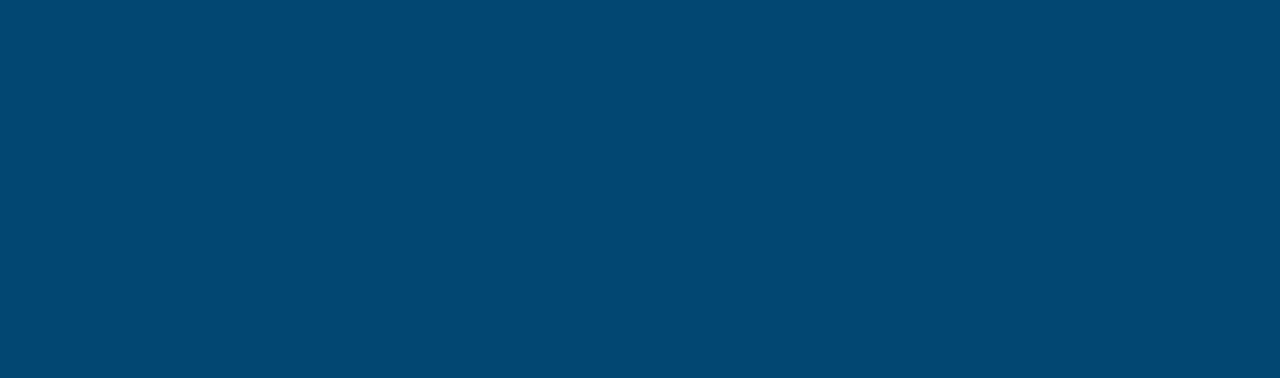
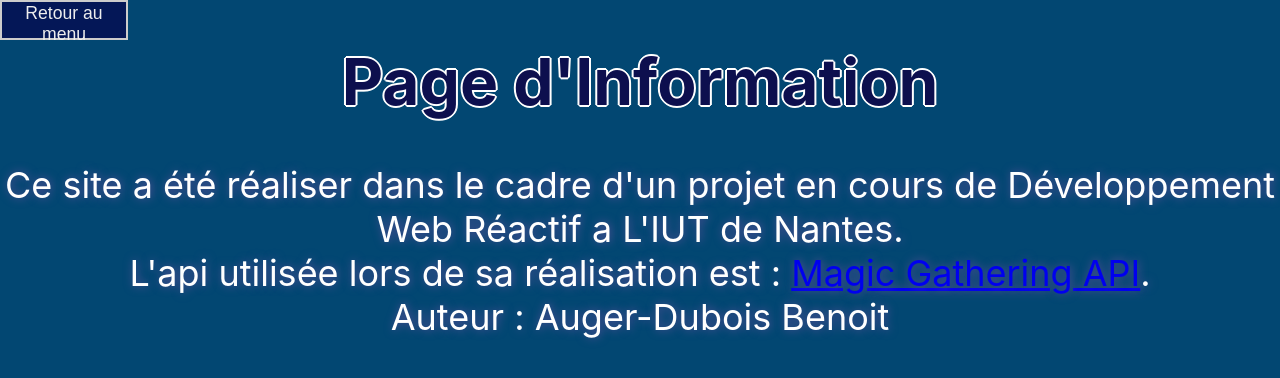
Before and after one commit to BenoitAd/FanSite-Magic-the-gathering---ReactJs, a React (Create React App) app: page /Information in a window 1280 px wide. Before the commit this address had no page. Shown: the top 378 px of the page. Built offline with nearby package versions, Linux system fonts and the light colour scheme.

Commit message:
final commit

```diff
--- a/src/App.css
+++ b/src/App.css
@@ -141,6 +141,29 @@ body { background:#024772; padding:2em; }
   cursor: pointer;
 }
 
+.p{
+  font-size: 225%;
+  text-shadow: rgb(93, 80, 155) 1px 0 10px;
+  text-align: center;
+  color: rgb(255, 255, 255);
+}
+
+
+.button4{
+  width:40%;
+  background-color: #041757;
+  border: 2px double #cccccc;
+  color: #eeeeee;
+  text-align: center;
+  font-size: 110%;
+  padding: 1%;
+  -webkit-transition: all 0.5s;
+  -moz-transition: all 0.5s;
+  -o-transition: all 0.5s;
+  transition: all 0.5s;
+  cursor: pointer;
+}
+
 .deck{
   display:flex;
   flex-direction:row;
@@ -152,6 +175,8 @@ body { background:#024772; padding:2em; }
   margin-left: 5%;
   text-shadow: 1px 1px 2px red, 0 0 1em rgb(255, 38, 0), 0 0 0.2em rgb(0, 132, 255);
   font-size: 150%;
+  height: 32px;
+  overflow: auto;
 }
 
 .title{
@@ -197,6 +222,8 @@ body { background:#024772; padding:2em; }
   margin: 2% 5%;
   font-size: 85%;
   text-align: left;
+  height: 120px;
+  overflow: auto;
 }
 
 .artWork{
@@ -222,6 +249,11 @@ body { background:#024772; padding:2em; }
   border-color: #000;
 }
 
+.div{
+  display: flex;
+  justify-content: space-around;
+}
+
 
 @keyframes App-logo-spin {
   from {
--- a/src/App.js
+++ b/src/App.js
@@ -2,13 +2,17 @@ import './App.css';
 import Deck from './composants/Deck';
 import { BrowserRouter, Routes, Route } from 'react-router-dom';
 import CardImage from './composants/CardImage';
-import HomePage from './pages/HomePage';
+import Menu from './pages/HomePage';
+import MyForm from './composants/MyForm';
+import Information from './pages/Information'
 
 function App() {
     return (
         <BrowserRouter>
             <Routes>
-                <Route path="/" element={<HomePage />} />
+                <Route path="/" element={<Menu />} />
+                <Route path="/Information" element={<Information />} />
+                <Route path="/MyForm" element={<MyForm />}></Route>
                 <Route path="/Deck/:filters" element={<Deck />} />
                 <Route path="/cardImage/:id" element={<CardImage />} />
             </Routes>
--- a/src/composants/Deck.js
+++ b/src/composants/Deck.js
@@ -86,7 +86,7 @@ function Deck(props) {
         <button
         type="button"
         className="button_deck_top"
-        onClick={() => navigate(`/`)}
+        onClick={() => navigate(`/MyForm`)}
     >
         Go back to filters
     </button>
--- /dev/null
+++ b/src/composants/Menu.js
@@ -0,0 +1,16 @@
+import '../App.css';
+import { useNavigate } from 'react-router-dom';
+
+function Menu(){
+    const navigate = useNavigate();
+    return(
+    <div >
+    <h1 className='pageTitle'>Magic Fan Club</h1>
+    <div className='div'>
+        <button className='button4' onClick={() => navigate(`/MyForm`)}>Find your card by filter</button>
+        <button className='button4' onClick={() => navigate(`/Information`)}>A propos</button>
+    </div>
+    </div>)
+}
+
+export default Menu
--- a/src/composants/MyForm.js
+++ b/src/composants/MyForm.js
@@ -275,6 +275,7 @@ function MyForm() {
                         </button>
                     </form>
                 </div>
+                <button className='button_deck_top' onClick={() => navigate(`/`)}>Menu</button>
             </div>
         );
     }
--- a/src/pages/HomePage.js
+++ b/src/pages/HomePage.js
@@ -1,7 +1,8 @@
 import MyForm from '../composants/MyForm';
+import Menu from '../composants/Menu';
 
 function HomePage() {
-    return <MyForm />;
+    return <Menu />;
 }
 
 export default HomePage;
--- /dev/null
+++ b/src/pages/Information.js
@@ -0,0 +1,19 @@
+import '../App.css';
+import { useNavigate } from 'react-router-dom';
+
+function Information() {
+    const navigate = useNavigate()
+    return (
+        <div>
+            <h1 className='pageTitle'>Page d'Information</h1>
+            <p className='p'>Ce site a été réaliser dans le cadre d'un projet en cours de Développement Web Réactif a L'IUT de Nantes. <br/>
+            L'api utilisée lors de sa réalisation est : <a href="https://docs.magicthegathering.io/">Magic Gathering API</a>. <br/>
+            Auteur : Auger-Dubois Benoit
+            </p>
+            <button className='button_deck_top'
+            onClick={() => navigate(`/`)}>Retour au menu</button>
+        </div>
+    )
+}
+
+export default Information;
--- a/src/pages/Login.js
+++ /dev/null
@@ -1,5 +0,0 @@
-function Login() {
-    return <h1>Salut</h1>;
-}
-
-export default Login;
```
